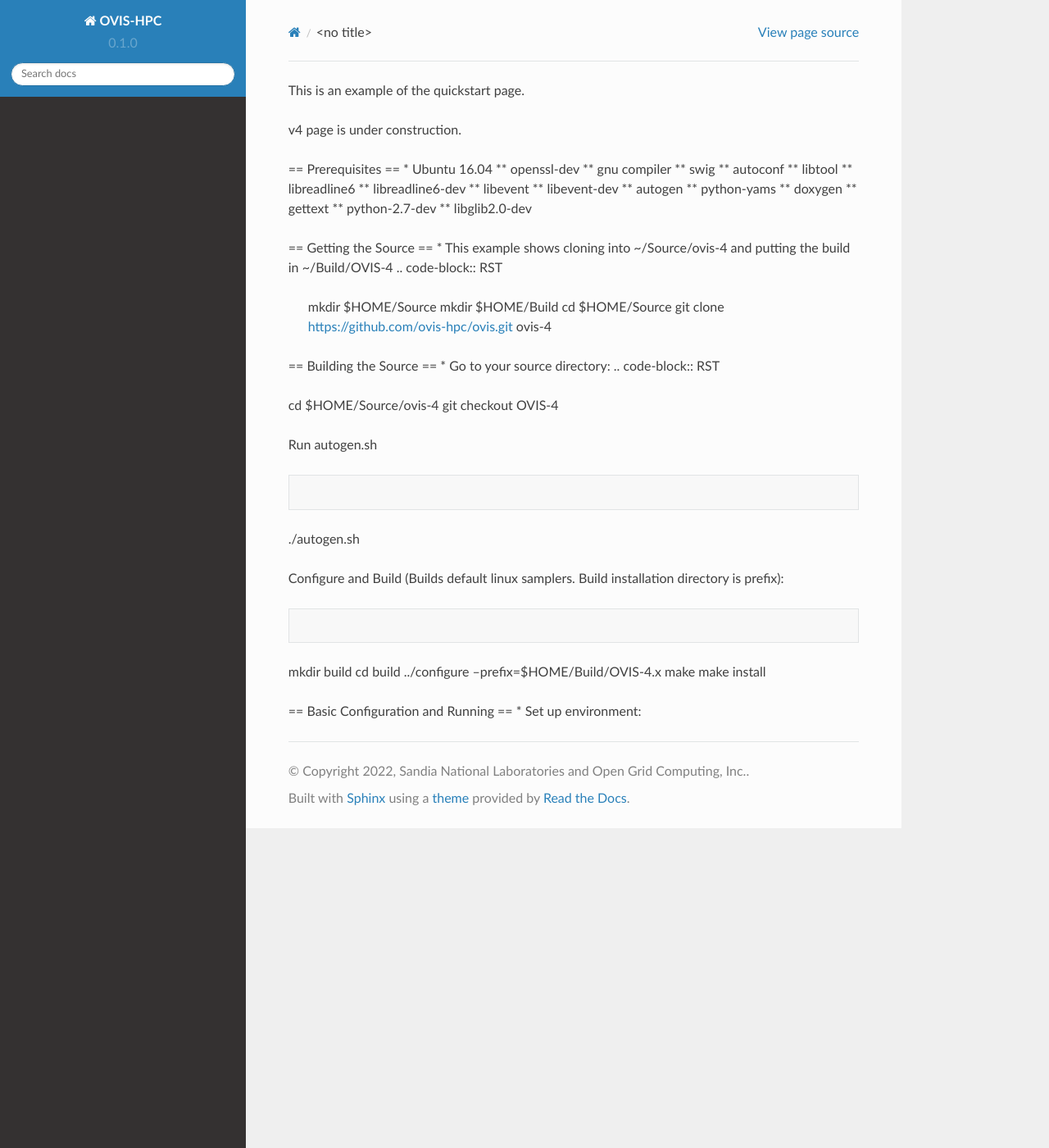
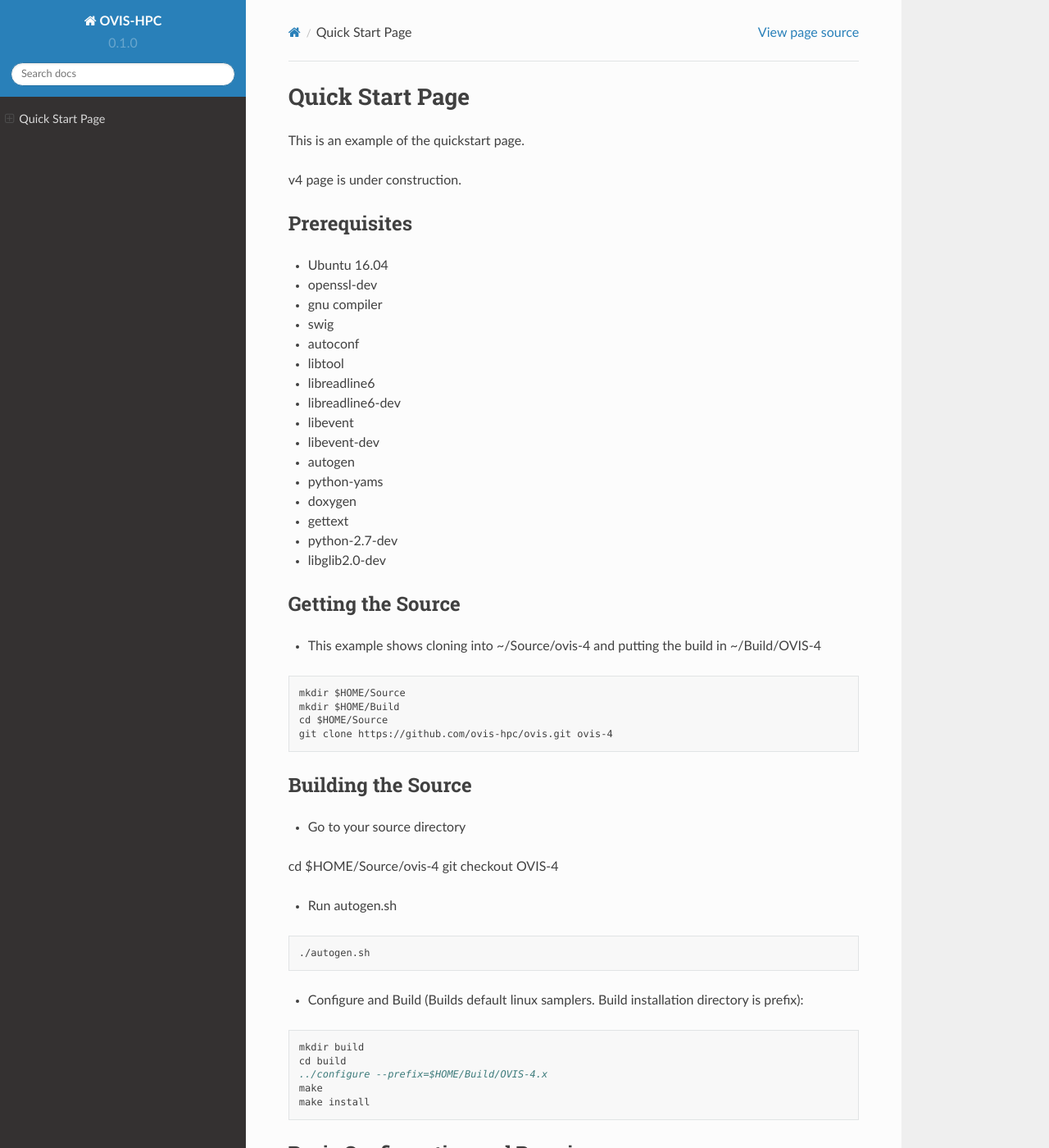
Before and after one commit to valleydlr/ovis-docs, a Sphinx documentation site: the page built from docs/source/quickstart.rst, in a window 1280 px wide and 1400 px high. Shown: the whole window at 82% size. Built offline with Sphinx 7.4.7 and the Read the Docs theme 2.0.0, drawn with Linux system fonts in a browser that asks for light colours; some of the changed text lies outside the part shown.

Commit message:
Update quickstart.rst

```diff
--- a/docs/source/quickstart.rst
+++ b/docs/source/quickstart.rst
@@ -1,27 +1,32 @@
+Quick Start Page
+###########################
 This is an example of the quickstart page.
 
 v4 page is under construction.
 
-== Prerequisites ==
+Prerequisites
+***********************
 * Ubuntu 16.04
-** openssl-dev
-** gnu compiler
-** swig
-** autoconf
-** libtool
-** libreadline6
-** libreadline6-dev
-** libevent
-** libevent-dev
-** autogen
-** python-yams
-** doxygen
-** gettext
-** python-2.7-dev
-** libglib2.0-dev
+* openssl-dev
+* gnu compiler
+* swig
+* autoconf
+* libtool
+* libreadline6
+* libreadline6-dev
+* libevent
+* libevent-dev
+* autogen
+* python-yams
+* doxygen
+* gettext
+* python-2.7-dev
+* libglib2.0-dev
 
-== Getting the Source ==
+Getting the Source
+***********************
 * This example shows cloning into ~/Source/ovis-4 and putting the build in ~/Build/OVIS-4
+
 .. code-block:: RST
 
  mkdir $HOME/Source
@@ -29,26 +34,29 @@
  cd $HOME/Source
  git clone https://github.com/ovis-hpc/ovis.git ovis-4
 
-== Building the Source ==
-* Go to your source directory:
-.. code-block:: RST
+Building the Source
+***********************
+* Go to your source directory
+
 
 cd $HOME/Source/ovis-4
 git checkout OVIS-4
 
 * Run autogen.sh
+
 .. code-block:: RST
 
-./autogen.sh
+ ./autogen.sh
 
 * Configure and Build (Builds default linux samplers. Build installation directory is prefix):
 .. code-block:: RST
 
-mkdir build
-cd build
-../configure --prefix=$HOME/Build/OVIS-4.x
-make
-make install
+ mkdir build
+ cd build
+ ../configure --prefix=$HOME/Build/OVIS-4.x
+ make
+ make install
 
-== Basic Configuration and Running ==
+Basic Configuration and Running
+***********************
 * Set up environment:
```
